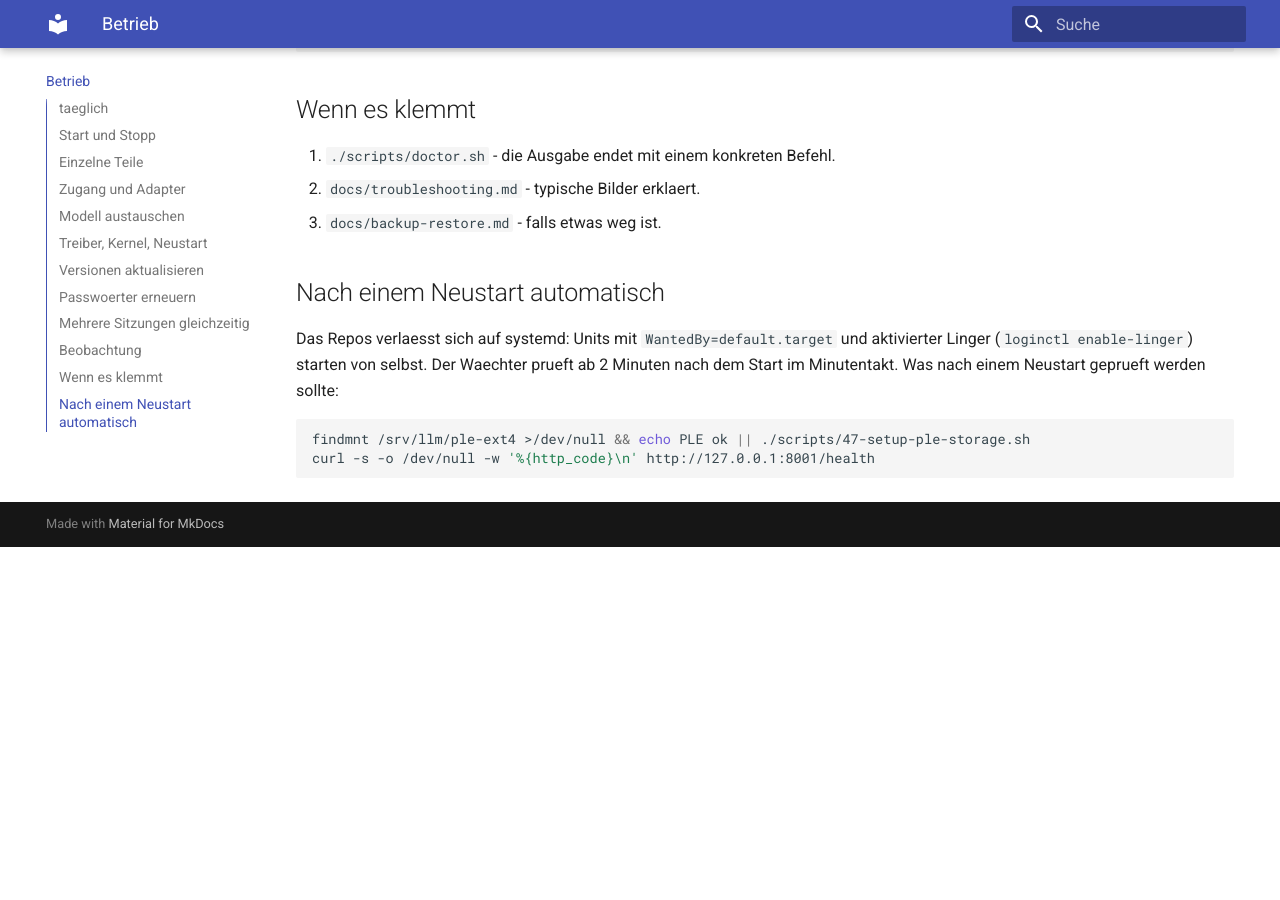
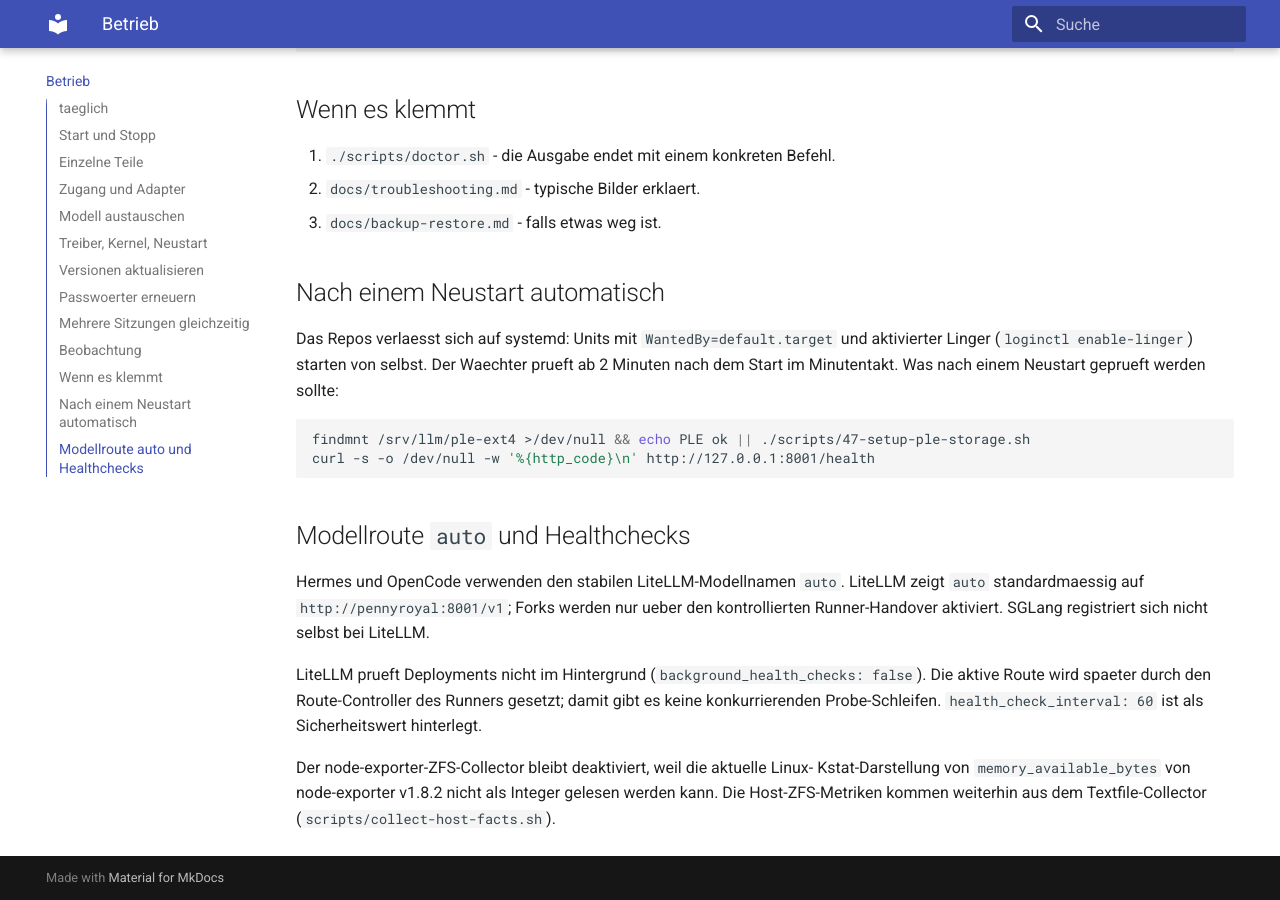
Before and after one commit to thomasdenk79-cyber/llm-infra-setup, an MkDocs documentation site: the page built from docs/operations.md, in a window 1280 px wide and 900 px high, scrolled down 3126 px. Built offline with MkDocs 1.6.1 and Material for MkDocs 9.7.7, drawn with Linux system fonts in a browser that asks for light colours; before the commit the page ends 3673 px from its top, so only the background shows below that.

Commit message:
stabilize auto route zfs exporter and pennyroyal runtime

````diff
--- a/docs/operations.md
+++ b/docs/operations.md
@@ -149,3 +149,20 @@ geprueft werden sollte:
 findmnt /srv/llm/ple-ext4 >/dev/null && echo PLE ok || ./scripts/47-setup-ple-storage.sh
 curl -s -o /dev/null -w '%{http_code}\n' http://127.0.0.1:8001/health
 ```
+
+## Modellroute `auto` und Healthchecks
+
+Hermes und OpenCode verwenden den stabilen LiteLLM-Modellnamen `auto`. LiteLLM
+zeigt `auto` standardmaessig auf `http://pennyroyal:8001/v1`; Forks werden nur
+ueber den kontrollierten Runner-Handover aktiviert. SGLang registriert sich
+nicht selbst bei LiteLLM.
+
+LiteLLM prueft Deployments nicht im Hintergrund (`background_health_checks: false`).
+Die aktive Route wird spaeter durch den Route-Controller des Runners gesetzt;
+damit gibt es keine konkurrierenden Probe-Schleifen. `health_check_interval: 60`
+ist als Sicherheitswert hinterlegt.
+
+Der node-exporter-ZFS-Collector bleibt deaktiviert, weil die aktuelle Linux-
+Kstat-Darstellung von `memory_available_bytes` von node-exporter v1.8.2 nicht
+als Integer gelesen werden kann. Die Host-ZFS-Metriken kommen weiterhin aus dem
+Textfile-Collector (`scripts/collect-host-facts.sh`).
````
Also changed, not shown: 7 other files.
